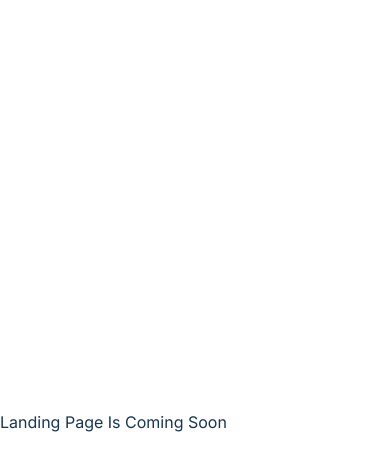
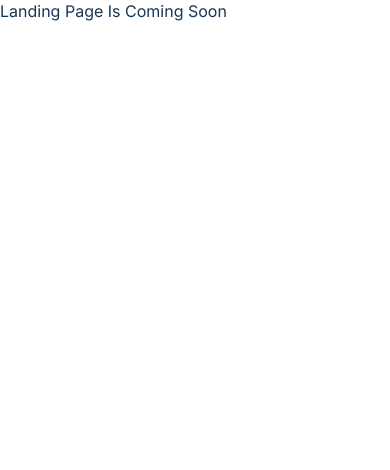
Before and after one commit to ran-segall/captain-spark, a React (Vite) app: page / in a window 390 px wide. Shown: the top 470 px of the page. Built offline with nearby package versions, Linux system fonts and the light colour scheme.

Commit message:
Mobile responsive Fix: body is not flex on mobile

```diff
--- a/src/index.css
+++ b/src/index.css
@@ -25,13 +25,20 @@ a:hover {
 }
 
 body {
-
   margin: 0;
   color: #163657;
   display: flex;
   place-items: center;
   min-width: 320px;
   min-height: 100vh;
+}
+
+/* Mobile styles - remove flex centering */
+@media (max-width: 768px) {
+  body {
+    display: block;
+    place-items: unset;
+  }
 }
 
 h1 {
--- a/src/pages/onboarding/Intro.tsx
+++ b/src/pages/onboarding/Intro.tsx
@@ -1,8 +1,9 @@
+import AppLayout from '../../components/ScreenLayout';
 import OnboardingLayout from '../../components/ScreenLayout';
 
 function Intro() {
   return (
-    <OnboardingLayout>
+    <AppLayout>
       <div
         style={{
           padding: '2rem',
@@ -70,7 +71,7 @@ function Intro() {
           </button>
         </div>
       </div>
-    </OnboardingLayout>
+    </AppLayout>
   );
 }
 
```
